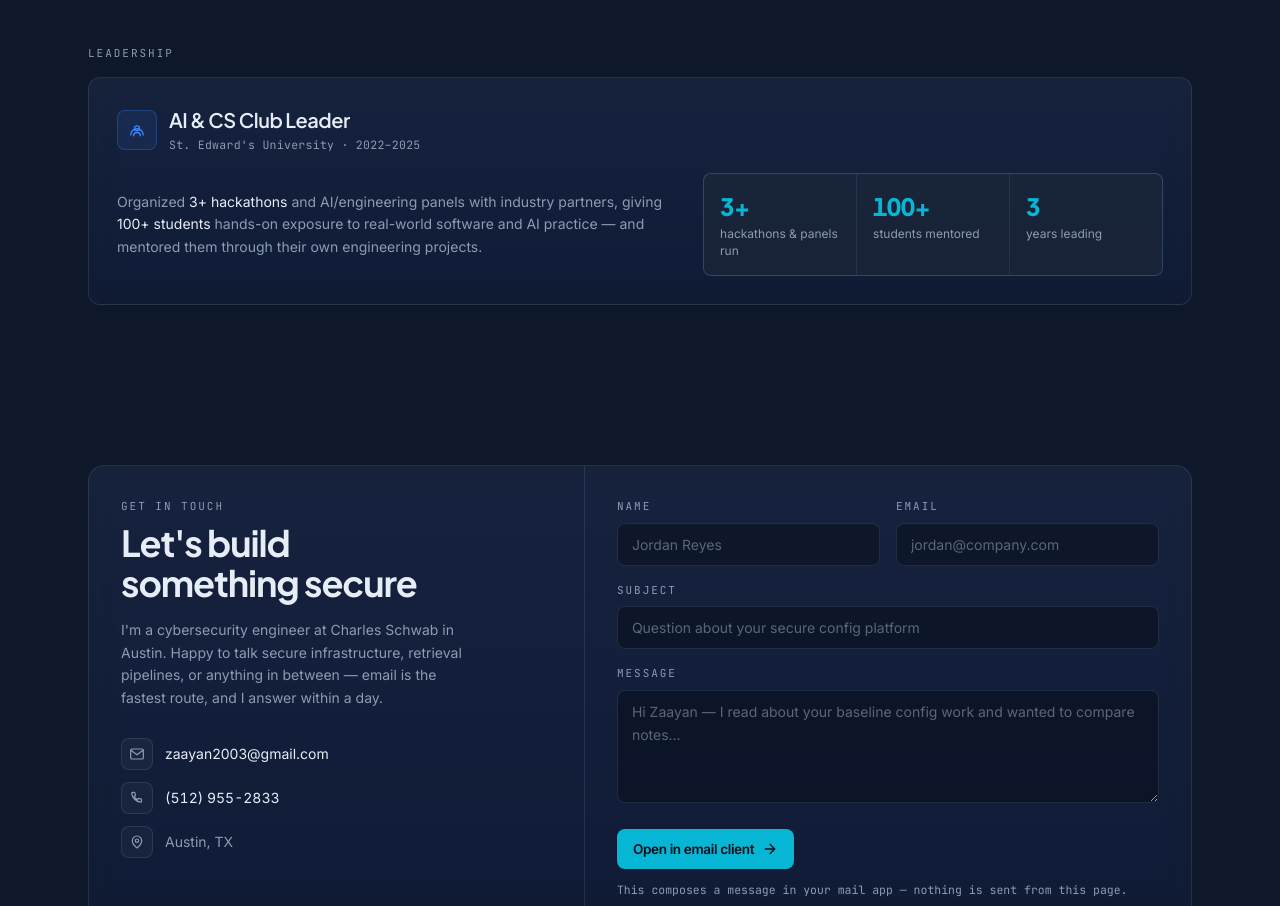
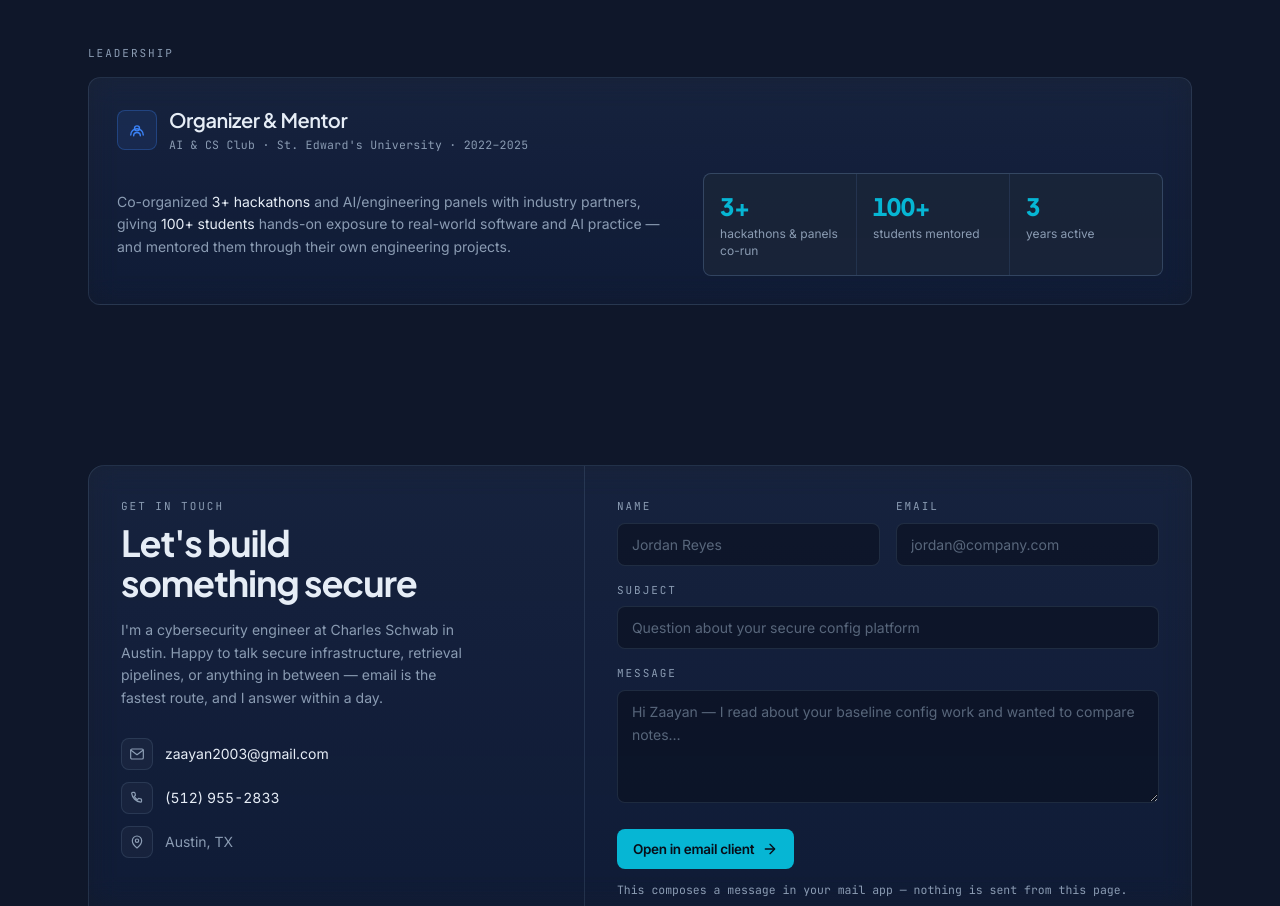
Before and after one commit to ZaayanJ/ZaayanJ.github.io, a plain HTML site: page index.html in a window 1280 px wide. Shown: the part 4848-5754 px from the top of the page. Drawn offline with nearby package versions, Linux system fonts and the light colour scheme.

Commit message:
Reframe the club entry around contribution, not office
'AI & CS Club Leader' read as a claim to the top office. The entry is now
'Organizer & Mentor' with the club, school and years on the meta line,
'Co-organized' rather than 'Organized', and the third figure retitled from
'years leading' to 'years active' so the claim isn't reasserted in the
stat strip.

Co-Authored-By: Claude Opus 5 <noreply@anthropic.com>
Claude-Session: https://claude.ai/code/session_0146b6NwLgJr2dwHhR5nb6SU

```diff
--- a/index.html
+++ b/index.html
@@ -696,14 +696,14 @@
           <svg class="h-5 w-5" viewBox="0 0 24 24" fill="none" stroke="currentColor" stroke-width="1.7" stroke-linecap="round" stroke-linejoin="round"><path d="M16 19a4 4 0 0 0-8 0"/><circle cx="12" cy="10" r="3"/><path d="M4.5 18a7.5 7.5 0 1 1 15 0"/></svg>
         </span>
         <div>
-          <h3 class="font-display text-xl font-semibold tracking-tight text-fg">AI &amp; CS Club Leader</h3>
-          <div class="mt-0.5 font-mono text-[11.5px] tracking-wide text-mut">St. Edward's University &middot; 2022–2025</div>
+          <h3 class="font-display text-xl font-semibold tracking-tight text-fg">Organizer &amp; Mentor</h3>
+          <div class="mt-0.5 font-mono text-[11.5px] tracking-wide text-mut">AI &amp; CS Club &middot; St. Edward's University &middot; 2022–2025</div>
         </div>
       </div>
 
       <div class="mt-5 grid gap-6 lg:grid-cols-[1.1fr_.9fr] lg:items-center">
         <p class="max-w-[62ch] text-[14px] leading-relaxed text-mut">
-          Organized <span class="text-fg">3+ hackathons</span> and AI/engineering panels with industry partners,
+          Co-organized <span class="text-fg">3+ hackathons</span> and AI/engineering panels with industry partners,
           giving <span class="text-fg">100+ students</span> hands-on exposure to real-world software and AI practice —
           and mentored them through their own engineering projects.
         </p>
@@ -711,7 +711,7 @@
         <div class="grid grid-cols-3 gap-px overflow-hidden rounded-lg border border-hair bg-hair">
           <div class="bg-well/40 px-4 py-4">
             <div class="font-display text-2xl font-extrabold tracking-tight text-cy tnum">3+</div>
-            <div class="mt-1 text-[12px] leading-snug text-mut">hackathons &amp; panels run</div>
+            <div class="mt-1 text-[12px] leading-snug text-mut">hackathons &amp; panels co-run</div>
           </div>
           <div class="bg-well/40 px-4 py-4">
             <div class="font-display text-2xl font-extrabold tracking-tight text-cy tnum">100+</div>
@@ -719,7 +719,7 @@
           </div>
           <div class="bg-well/40 px-4 py-4">
             <div class="font-display text-2xl font-extrabold tracking-tight text-cy tnum">3</div>
-            <div class="mt-1 text-[12px] leading-snug text-mut">years leading</div>
+            <div class="mt-1 text-[12px] leading-snug text-mut">years active</div>
           </div>
         </div>
       </div>
```
